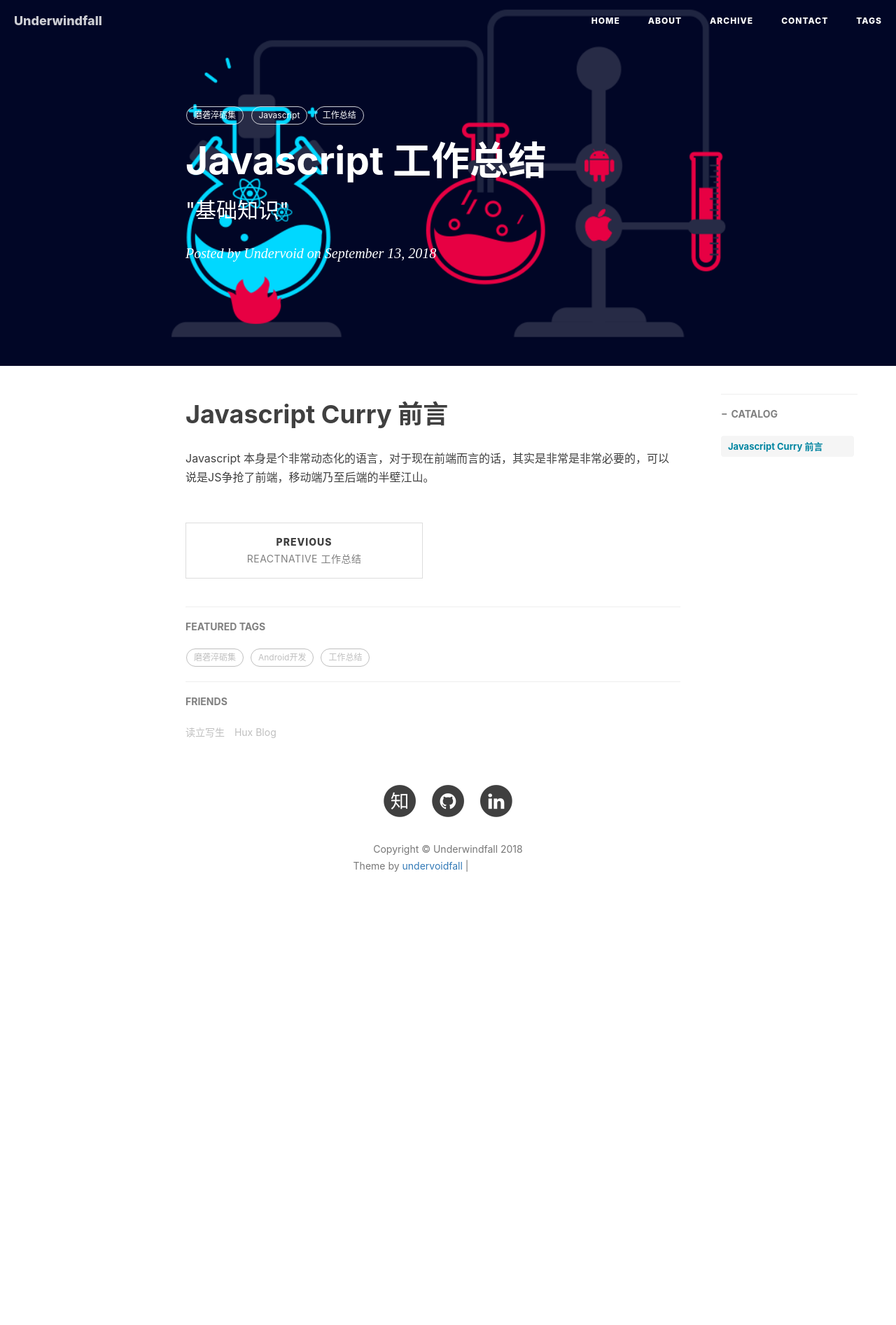
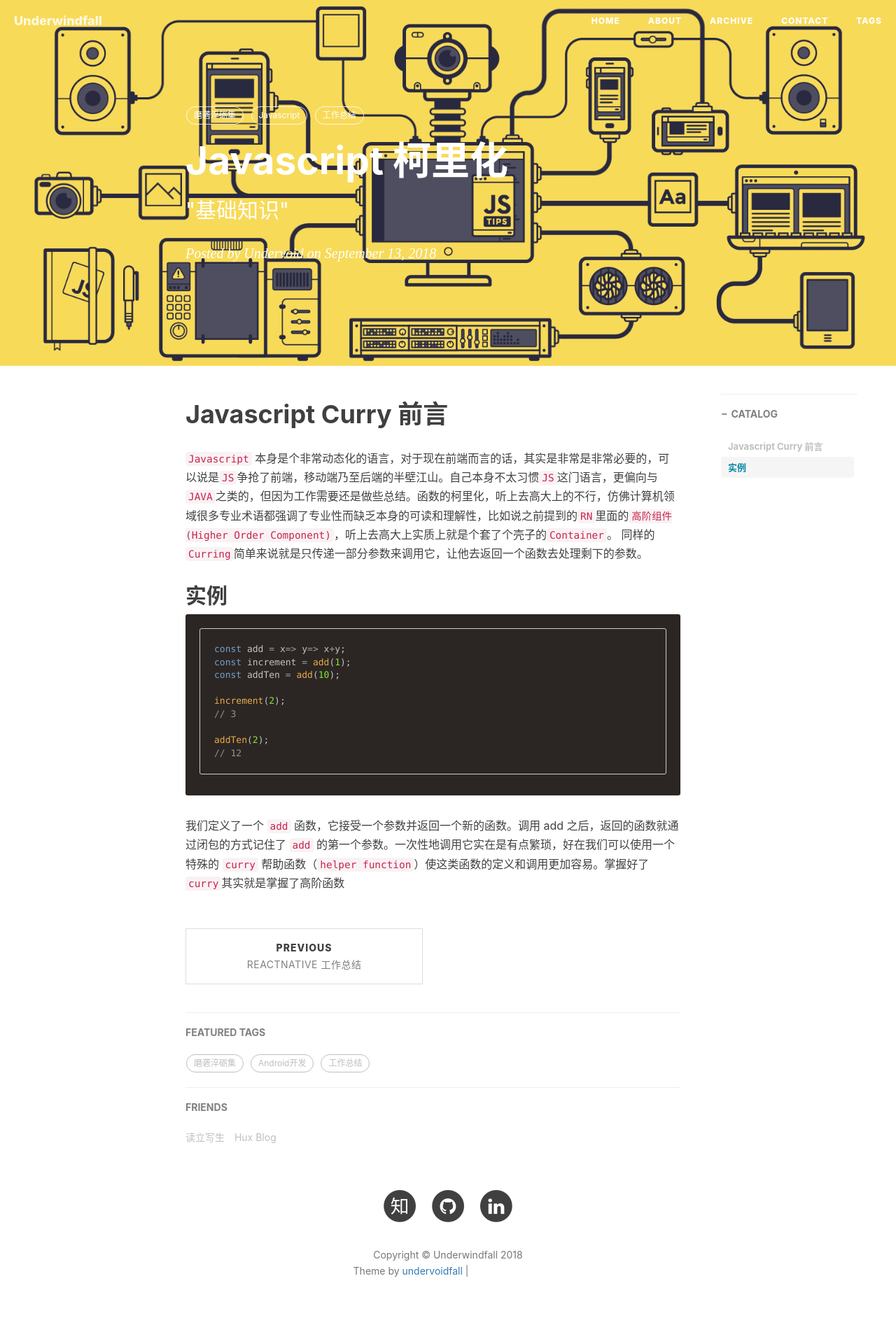
Before and after one commit to underwindfall/underwindfall.github.io, a Jekyll site: the page built from _posts/2018-09-13-javascript柯里化.md, in a window 1280 px wide. Shown: the whole page at 70% size. Built offline with Jekyll 4.4.1, drawn with Linux system fonts in a browser that asks for light colours; nearby versions of some CDN libraries; comment, search, counter and statistics services are not loaded; before the commit the page ends 1315 px from its top, so only the background shows below that; grey boxes are pictures that could not be loaded.

Commit message:
update javascript

````diff
--- a/_posts/2018-09-13-javascript柯里化.md
+++ b/_posts/2018-09-13-javascript柯里化.md
@@ -1,10 +1,10 @@
 ---
 layout:     post
-title:      "Javascript 工作总结"
+title:      "Javascript 柯里化"
 subtitle:   " \"基础知识\""
 date:       2018-09-13 12:00:00
 author:     "Undervoid"
-header-img: "img/pg-react-native.png"
+header-img: "img/pg-javascript.gif"
 catalog: true
 tags:
     - 磨砻淬砺集
@@ -13,4 +13,19 @@ tags:
 ---
 
 # Javascript Curry 前言
-Javascript 本身是个非常动态化的语言，对于现在前端而言的话，其实是非常是非常必要的，可以说是JS争抢了前端，移动端乃至后端的半壁江山。
+`Javascript` 本身是个非常动态化的语言，对于现在前端而言的话，其实是非常是非常必要的，可以说是`JS`争抢了前端，移动端乃至后端的半壁江山。自己本身不太习惯`JS`这门语言，更偏向与`JAVA`之类的，但因为工作需要还是做些总结。函数的柯里化，听上去高大上的不行，仿佛计算机领域很多专业术语都强调了专业性而缺乏本身的可读和理解性，比如说之前提到的`RN`里面的`高阶组件(Higher Order Component)`，听上去高大上实质上就是个套了个壳子的`Container`。 同样的 `Curring`简单来说就是只传递一部分参数来调用它，让他去返回一个函数去处理剩下的参数。
+
+## 实例
+
+```javascript
+const add = x=> y=> x+y;
+const increment = add(1);
+const addTen = add(10);
+
+increment(2);
+// 3
+
+addTen(2);
+// 12
+```
+我们定义了一个 `add` 函数，它接受一个参数并返回一个新的函数。调用 add 之后，返回的函数就通过闭包的方式记住了 `add` 的第一个参数。一次性地调用它实在是有点繁琐，好在我们可以使用一个特殊的 `curry` 帮助函数（`helper function`）使这类函数的定义和调用更加容易。掌握好了`curry`其实就是掌握了高阶函数
````
